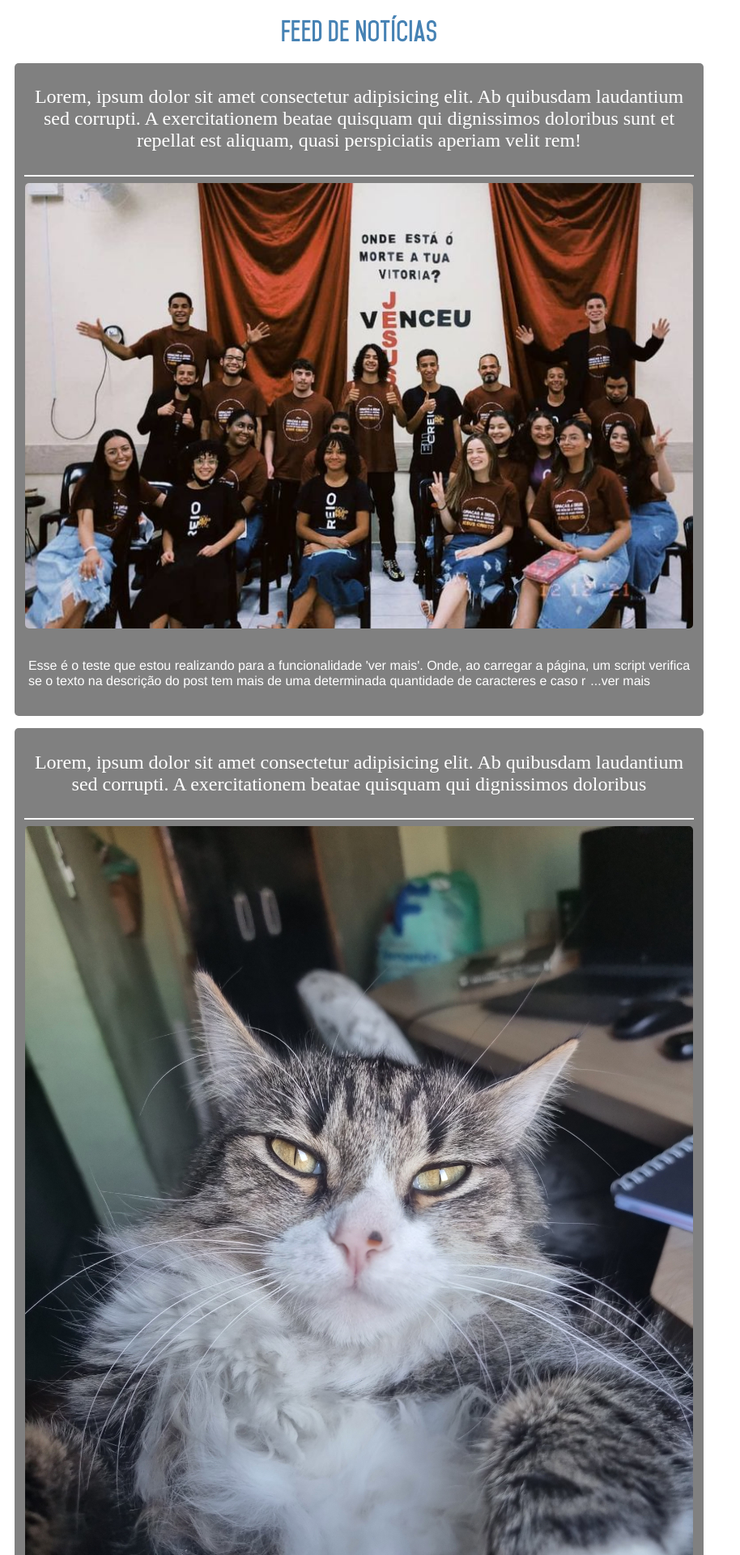
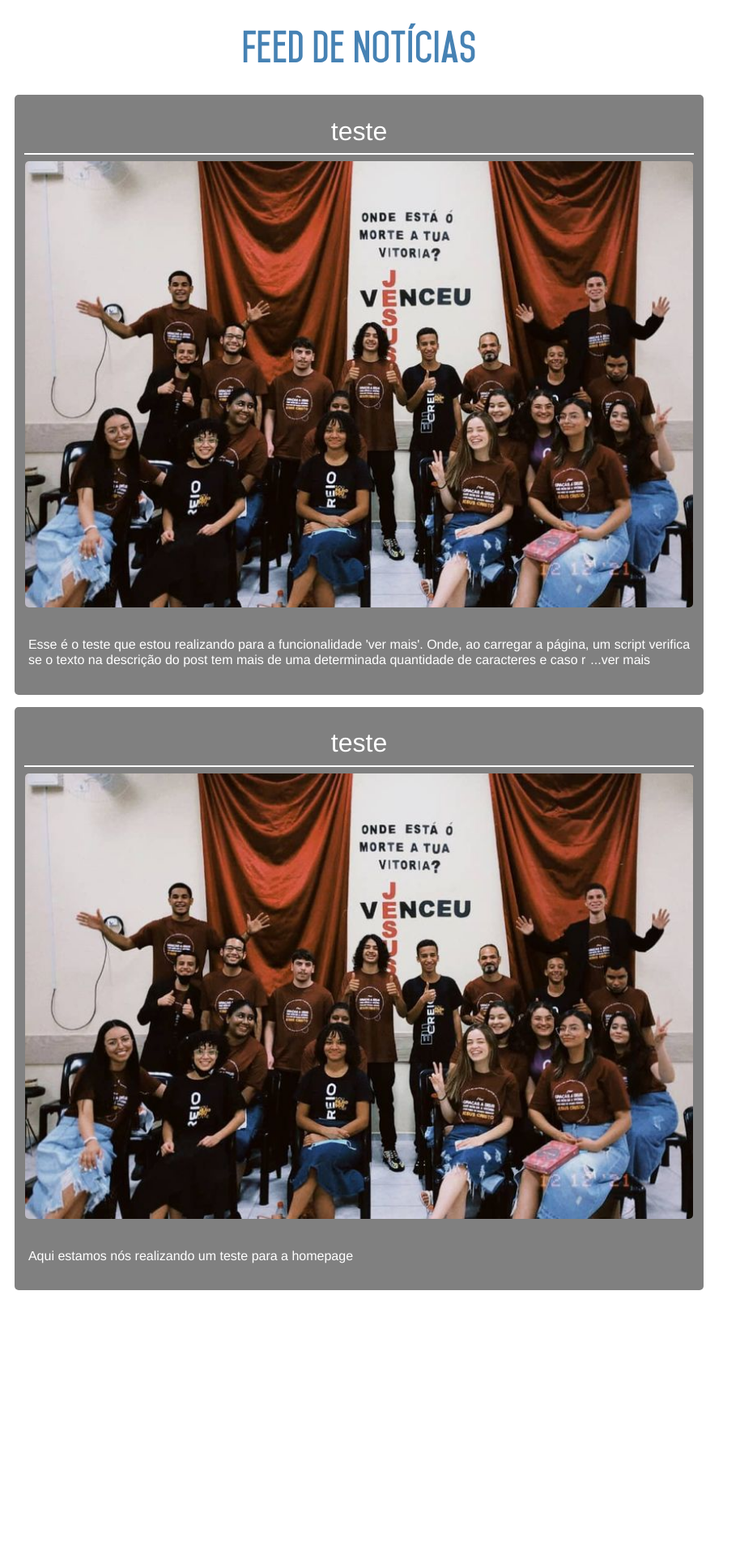
Before and after one commit to Gabriel593-dotcom/AD-Belem-JdVarginha-06, a PHP site: page /homepage.html in a window 1280 px wide. Shown: the top 1920 px of the page at 81% size, without its empty margins (0-914 px from the left). After the commit the page ends 1593 px from the top, so only its background shows below. Run offline with PHP 8.4, Linux system fonts and the light colour scheme; some web fonts are replaced.

Commit message:
Adicionando script que carrega noticias da homepage de um arquivo

```diff
--- a/css/homepage.css
+++ b/css/homepage.css
@@ -35,6 +35,7 @@ body {
     font-family: "Mohave";
     color: #4682B4;
     font-weight: bolder;
+    font-size: 3em;
 }
 
 .news {
@@ -54,11 +55,20 @@ body {
     }
 }
 
-.news div h2 {
-    font-family: "Anson";
+.news .news-title h2 {
+    font-family: "Helvetica";
     font-weight: 100;
     color: #FFF;
-    padding: 1%;
+    padding: 0 1% 0 1%;
+    margin-bottom: 1%;
+    border: none;
+    font-size: 2em;
+}
+
+.news hr {
+    border: 1px solid #FFF;
+    width: 97%;
+    background-color: #FFF;
 }
 
 .news img {
--- a/homepage.html
+++ b/homepage.html
@@ -24,89 +24,8 @@
         <div class="title-container">
             <h1>Feed de Notícias</h1>
         </div>
-        <div class="news">
-            <div class="news-title">
-                <h2>Lorem, ipsum dolor sit amet consectetur adipisicing elit. Ab quibusdam laudantium sed corrupti. A exercitationem beatae quisquam qui dignissimos doloribus sunt et repellat est aliquam, quasi perspiciatis aperiam velit rem!</h2>
-            </div>
-            <hr style="border: 1px solid #FFF; width: 97%; background-color: #FFF;">
-            <div class="news-image">
-                <img src="imagens/header.jpg" alt="">
-            </div>
-            <div class="news-subtitle">
-                <p>Esse é o teste que estou realizando para a funcionalidade 'ver mais'. Onde, ao carregar a página, um script verifica se o texto na descrição do post tem mais de uma determinada quantidade de caracteres e caso realmente tenha, ele corta
-                    o texto, adicionando um botão com o texto ver mais logo a frente. De forma que, quando clicado, mostra o texto inteiro da descrição.</p>
-            </div>
-        </div>
-        <div class="news">
-            <div class="news-title">
-                <h2>Lorem, ipsum dolor sit amet consectetur adipisicing elit. Ab quibusdam laudantium sed corrupti. A exercitationem beatae quisquam qui dignissimos doloribus</h2>
-            </div>
-            <hr style="border: 1px solid #FFF; width: 97%; background-color: #FFF;">
-            <div class="news-image">
-                <img src="imagens/gata.jpg" alt="">
-            </div>
-            <div class="news-subtitle">
-                <p>Lorem, ipsum dolor sit amet consectetur adipisicing elit. Quisquam sint quo obcaecati explicabo impedit voluptatem ea, expedita, animi, deleniti harum fugit error consectetur! Recusandae ad, excepturi odit quis nam non. Lorem ipsum dolor
-                    sit amet consectetur adipisicing elit. Placeat quisquam suscipit laborum iusto repellendus dolor nulla. Deserunt maxime ea eveniet, recusandae dolores nostrum, fugiat itaque eligendi animi quae laudantium deleniti. Lorem ipsum dolor
-                    sit amet consectetur adipisicing elit. Consectetur rerum, explicabo, possimus sit earum nemo vero illo hic sunt veritatis sint, tempore totam aliquid inventore? Est Lorem ipsum dolor, sit amet consectetur adipisicing elit. Exercitationem,
-                    fugiat quam soluta ipsa omnis id perferendis doloremque deserunt et porro quas quasi rem. Odit dicta id esse officiis incidunt voluptas.</p>
-            </div>
-        </div>
-        <div class="news">
-            <div class="news-title">
-                <h2>Lorem, ipsum dolor sit amet consectetur adipisicing elit. Ab quibusdam laudantium sed corrupti. A exercitationem beatae quisquam qui dignissimos doloribus</h2>
-            </div>
-            <hr style="border: 1px solid #FFF; width: 97%; background-color: #FFF;">
-            <div class="news-image">
-                <img src="imagens/gata.jpg" alt="">
-            </div>
-            <div class="news-subtitle">
-                <p>Lorem, ipsum dolor sit amet consectetur adipisicing elit. Quisquam sint quo obcaecati explicabo impedit voluptatem ea, expedita, animi, deleniti harum fugit error consectetur! Recusandae ad, excepturi odit quis nam non. Lorem ipsum dolor
-                    sit amet consectetur adipisicing elit. Placeat quisquam suscipit laborum iusto repellendus dolor nulla. Deserunt maxime ea eveniet, recusandae dolores nostrum, fugiat itaque eligendi animi quae laudantium deleniti. Lorem ipsum dolor
-                    sit amet consectetur adipisicing elit. Consectetur rerum, explicabo, possimus sit earum nemo vero illo hic sunt veritatis sint, tempore totam aliquid inventore? Est Lorem ipsum dolor sit amet consectetur adipisicing elit. Nulla laborum
-                    ad quisquam dolores dignissimos distinctio numquam ab alias totam aliquam quibusdam consectetur placeat dolore eaque voluptatibus esse, ipsa aspernatur error. Lorem ipsum dolor sit amet consectetur, adipisicing elit. Facilis totam,
-                    vero mollitia eos omnis illo maiores eius eum est numquam culpa quam vitae provident fuga reprehenderit ab, consequuntur itaque eligendi!</p>
-            </div>
-        </div>
-        <div class="news">
-            <div class="news-title">
-                <h2>Lorem, ipsum dolor sit amet consectetur adipisicing elit. Ab quibusdam laudantium sed corrupti. A exercitationem beatae quisquam qui dignissimos doloribus</h2>
-            </div>
-            <hr style="border: 1px solid #FFF; width: 97%; background-color: #FFF;">
-            <div class="news-image">
-                <img src="imagens/gata.jpg" alt="">
-            </div>
-            <div class="news-subtitle">
-                <p>Lorem, ipsum dolor sit amet consectetur adipisicing elit. Quisquam sint quo obcaecati explicabo impedit voluptatem ea, expedita, animi, deleniti harum fugit error consectetur! Recusandae ad, excepturi odit quis nam non. Lorem ipsum dolor
-                    sit amet consectetur adipisicing elit. Placeat quisquam suscipit laborum iusto repellendus dolor nulla. Deserunt maxime ea eveniet, recusandae dolores nostrum, fugiat itaque eligendi animi quae laudantium deleniti. Lorem ipsum dolor
-                    sit amet consectetur adipisicing elit. Consectetur rerum, explicabo, possimus sit earum nemo vero illo hic sunt veritatis sint, tempore totam aliquid inventore? Est Lorem ipsum dolor sit amet consectetur adipisicing elit. Dolor, laborum
-                    nulla optio, ducimus numquam est fuga esse recusandae praesentium quis cum vel non voluptatibus rem veniam. Eaque, aspernatur repellat. Soluta. Lorem ipsum dolor sit amet consectetur, adipisicing elit. Nulla quas cupiditate omnis,
-                    dolorem molestiae rem, adipisci facere asperiores maiores illum aut laborum hic dolores atque, expedita commodi consectetur sint tempora. Lorem ipsum dolor sit amet consectetur adipisicing elit. Repudiandae at nesciunt, quo tempora
-                    error sunt aliquam, voluptates qui asperiores eaque dolorem totam ut. Pariatur blanditiis praesentium rem dolorem commodi quod!</p>
-            </div>
-        </div>
-        <div class="news">
-            <div class="news-title">
-                <h2>Lorem, ipsum dolor sit amet consectetur adipisicing elit. Ab quibusdam laudantium sed corrupti. A exercitationem beatae quisquam qui dignissimos doloribus</h2>
-            </div>
-            <hr style="border: 1px solid #FFF; width: 97%; background-color: #FFF;">
-            <div class="news-image">
-                <img src="imagens/gata.jpg" alt="">
-            </div>
-            <div class="news-subtitle">
-                <p>Lorem, ipsum dolor sit amet consectetur adipisicing elit. Quisquam sint quo obcaecati explicabo impedit voluptatem ea, expedita, animi, deleniti harum fugit error consectetur! Recusandae ad, excepturi odit quis nam non. Lorem ipsum dolor
-                    sit amet consectetur adipisicing elit. Placeat quisquam suscipit laborum iusto repellendus dolor nulla. Deserunt maxime ea eveniet, recusandae dolores nostrum, fugiat itaque eligendi animi quae laudantium deleniti. Lorem ipsum dolor
-                    sit amet consectetur adipisicing elit. Consectetur rerum, explicabo, possimus sit earum nemo vero illo hic sunt veritatis sint, tempore totam aliquid inventore? Est Lorem ipsum dolor sit amet consectetur adipisicing elit. Doloribus
-                    eaque quasi, qui, cumque alias, repellendus expedita laudantium ipsam nisi dolores dignissimos! Molestiae reprehenderit quidem officia tempore amet atque officiis? Dolorum. Lorem ipsum dolor sit amet consectetur adipisicing elit. Itaque,
-                    repudiandae! Quo accusamus, provident neque modi mollitia quia natus doloribus odio. Ipsa, est neque hic voluptatum dolorem repudiandae exercitationem veritatis quam. Lorem ipsum dolor sit amet consectetur adipisicing elit. Modi, fugiat,
-                    corrupti quo perferendis vero sunt reprehenderit eaque sequi recusandae, ab debitis atque aut doloribus pariatur dignissimos et sint asperiores praesentium?</p>
-            </div>
-        </div>
     </div>
-    <div class="fixed-news-container">
-
-    </div>
-    <script src="script/homepage.js"></script>
+    <script type="module" src="script/homepage.js"></script>
 </body>
 
 </html>
--- /dev/null
+++ b/javascript_files/news.js
@@ -0,0 +1,11 @@
+export const news = [{
+        "title": "teste",
+        "imgUrl": "../imagens/header.jpg",
+        "subTitle": "Esse é o teste que estou realizando para a funcionalidade 'ver mais'. Onde, ao carregar a página, um script verifica se o texto na descrição do post tem mais de uma determinada quantidade de caracteres e caso realmente tenha, ele corta o texto, adicionando um botão com o texto ver mais logo a frente. De forma que, quando clicado, mostra o texto inteiro da descrição."
+    },
+    {
+        "title": "teste",
+        "imgUrl": "../imagens/header.jpg",
+        "subTitle": "Aqui estamos nós realizando um teste para a homepage"
+    },
+];
```
Also changed, not shown: json/news.json (deleted, +0 -19 lines), script/homepage.js (+8 -70 lines), script/loadNews.js (added, +33 -0 lines), script/seeMore.js (added, +73 -0 lines).
